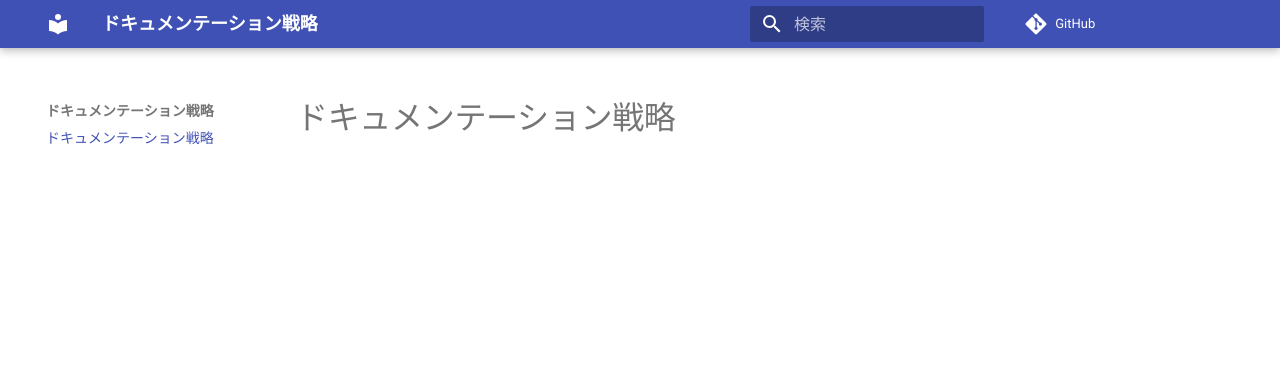
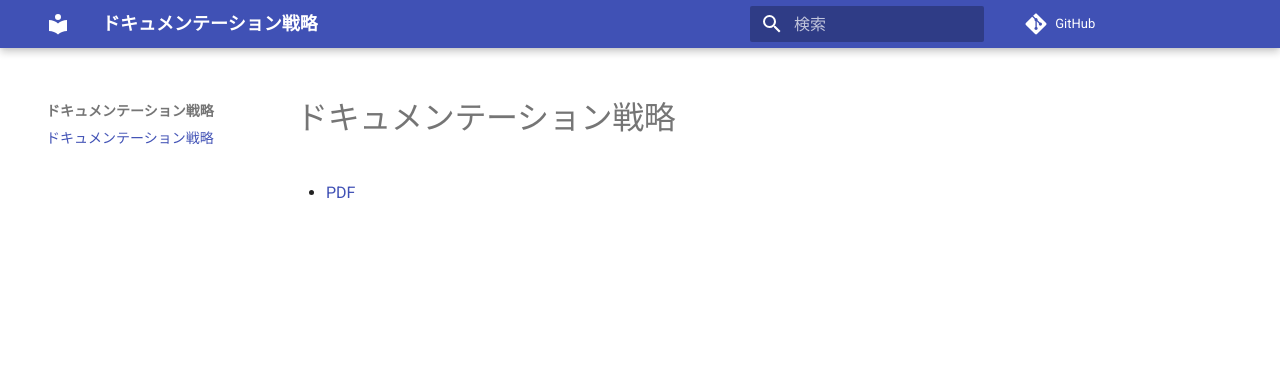
Before and after one commit to nuitsjp/DocumentationStrategy, an MkDocs documentation site: the page built from docs/index.md, in a window 1280 px wide. Shown: the top 376 px of the page. Built offline with MkDocs 1.6.1 and Material for MkDocs 9.7.7, drawn with Linux system fonts in a browser that asks for light colours; comment, search, counter and statistics services are not loaded.

Commit message:
index.mdにPDFリンクを追加

```diff
--- a/docs/index.md
+++ b/docs/index.md
@@ -1 +1,3 @@
 # ドキュメンテーション戦略
+
+- [PDF](pdf/ドキュメンテーション戦略.pdf)
```
